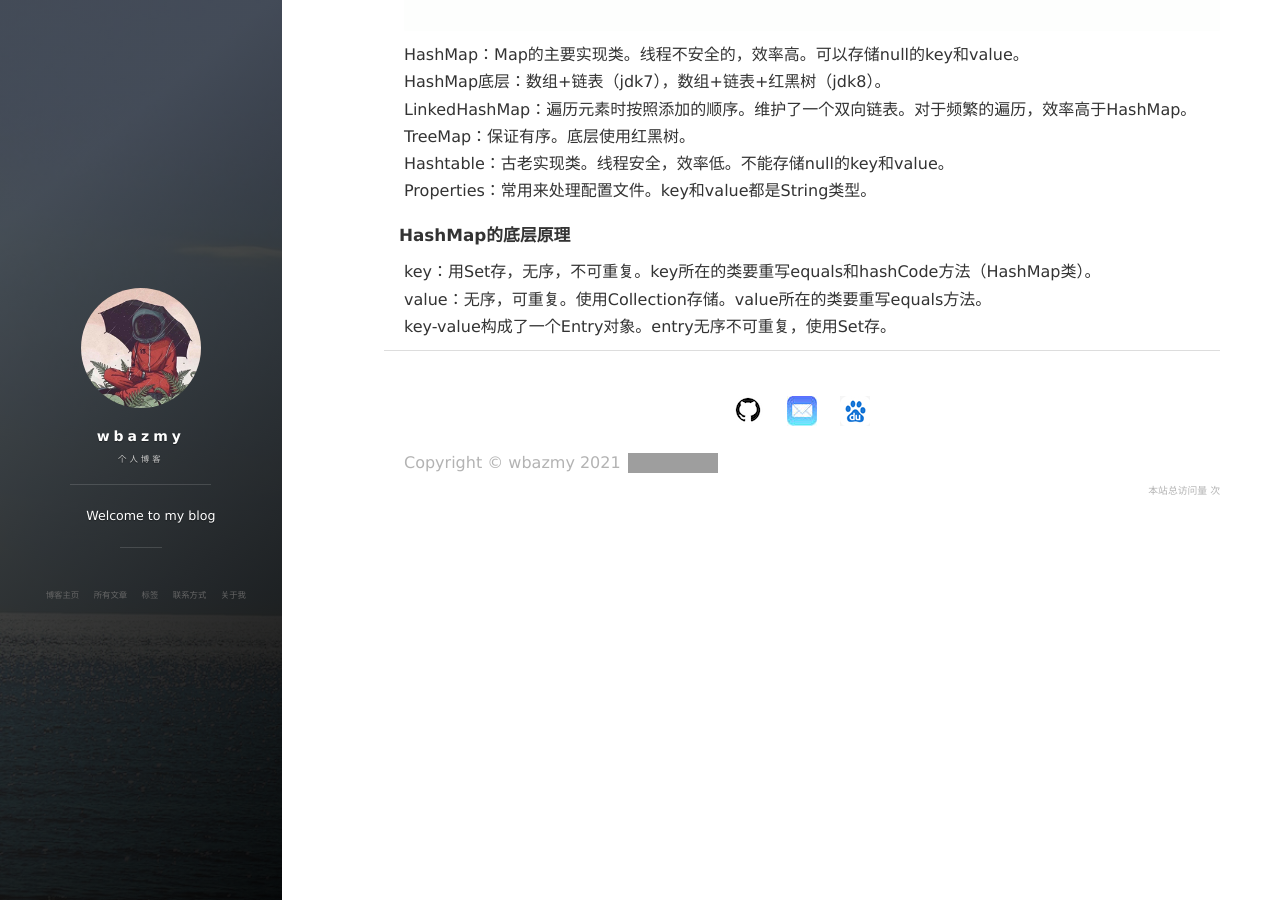
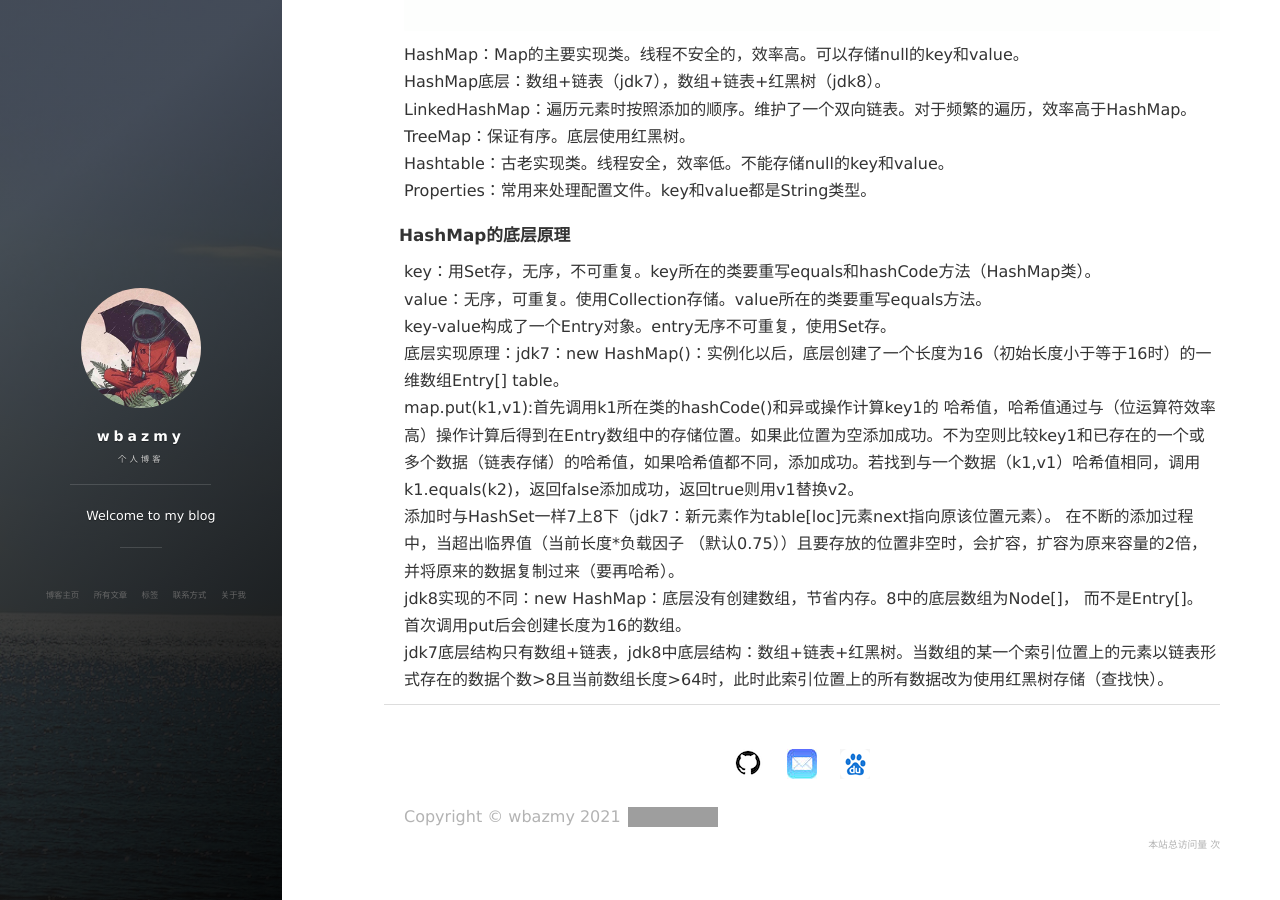
Before and after one commit to wbazmy/wbazmy.github.io, a Jekyll site: the page built from _posts/2021-10-16-集合.md, in a window 1280 px wide and 900 px high, scrolled down 19072 px. Built offline with Jekyll 4.4.1, drawn with Linux system fonts in a browser that asks for light colours; nearby versions of some CDN libraries; comment, search, counter and statistics services are not loaded; grey boxes are pictures that could not be loaded.

Commit message:
Update 2021-10-16-集合.md

```diff
--- a/_posts/2021-10-16-集合.md
+++ b/_posts/2021-10-16-集合.md
@@ -529,3 +529,10 @@ Properties：常用来处理配置文件。key和value都是String类型。
 key：用Set存，无序，不可重复。key所在的类要重写equals和hashCode方法（HashMap类）。
 value：无序，可重复。使用Collection存储。value所在的类要重写equals方法。
 key-value构成了一个Entry对象。entry无序不可重复，使用Set存。
+底层实现原理：jdk7：new HashMap()：实例化以后，底层创建了一个长度为16（初始长度小于等于16时）的一维数组Entry[] table。
+map.put(k1,v1):首先调用k1所在类的hashCode()和异或操作计算key1的 哈希值，哈希值通过与（位运算符效率高）操作计算后得到在Entry数组中的存储位置。如果此位置为空添加成功。不为空则比较key1和已存在的一个或多个数据（链表存储）的哈希值，如果哈希值都不同，添加成功。若找到与一个数据（k1,v1）哈希值相同，调用k1.equals(k2)，返回false添加成功，返回true则用v1替换v2。
+添加时与HashSet一样7上8下（jdk7：新元素作为table[loc]元素next指向原该位置元素）。
+在不断的添加过程中，当超出临界值（当前长度*负载因子 （默认0.75））且要存放的位置非空时，会扩容，扩容为原来容量的2倍，并将原来的数据复制过来（要再哈希）。
+jdk8实现的不同：new HashMap：底层没有创建数组，节省内存。8中的底层数组为Node[]， 而不是Entry[]。
+首次调用put后会创建长度为16的数组。
+jdk7底层结构只有数组+链表，jdk8中底层结构：数组+链表+红黑树。当数组的某一个索引位置上的元素以链表形式存在的数据个数>8且当前数组长度>64时，此时此索引位置上的所有数据改为使用红黑树存储（查找快）。
```
